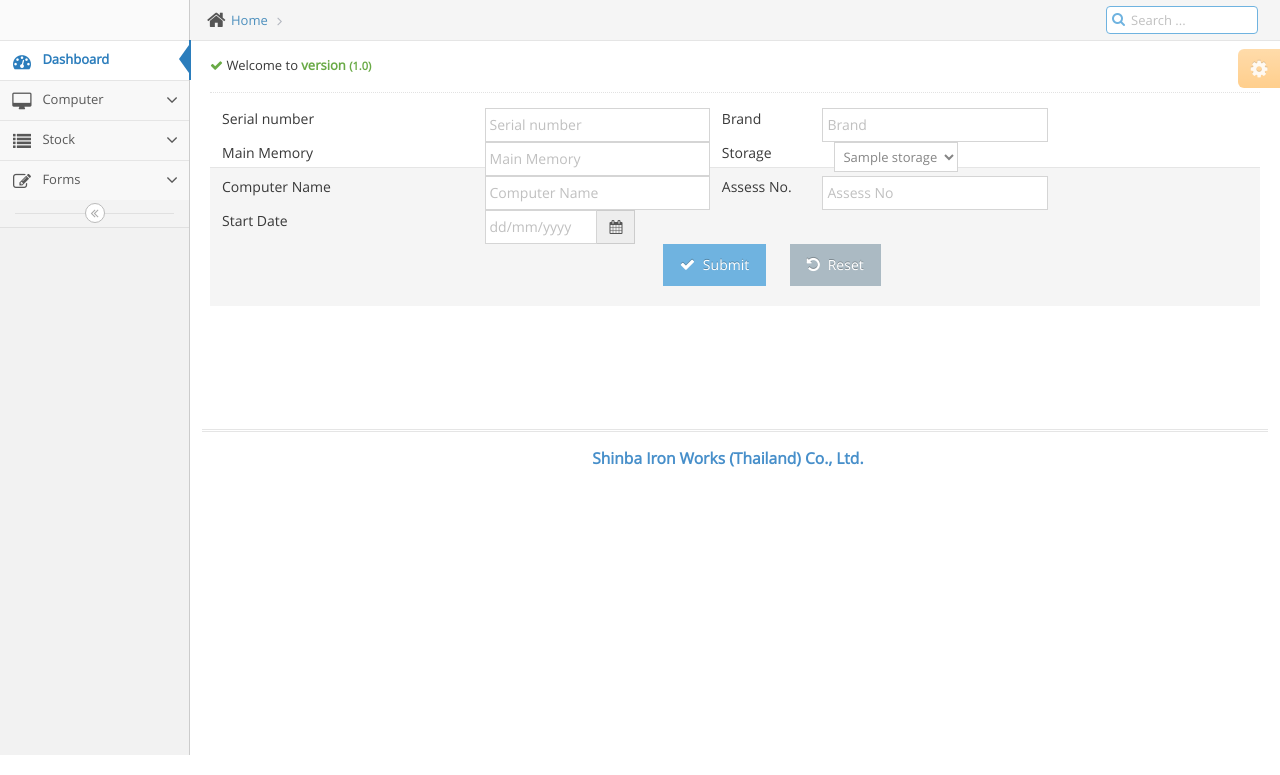
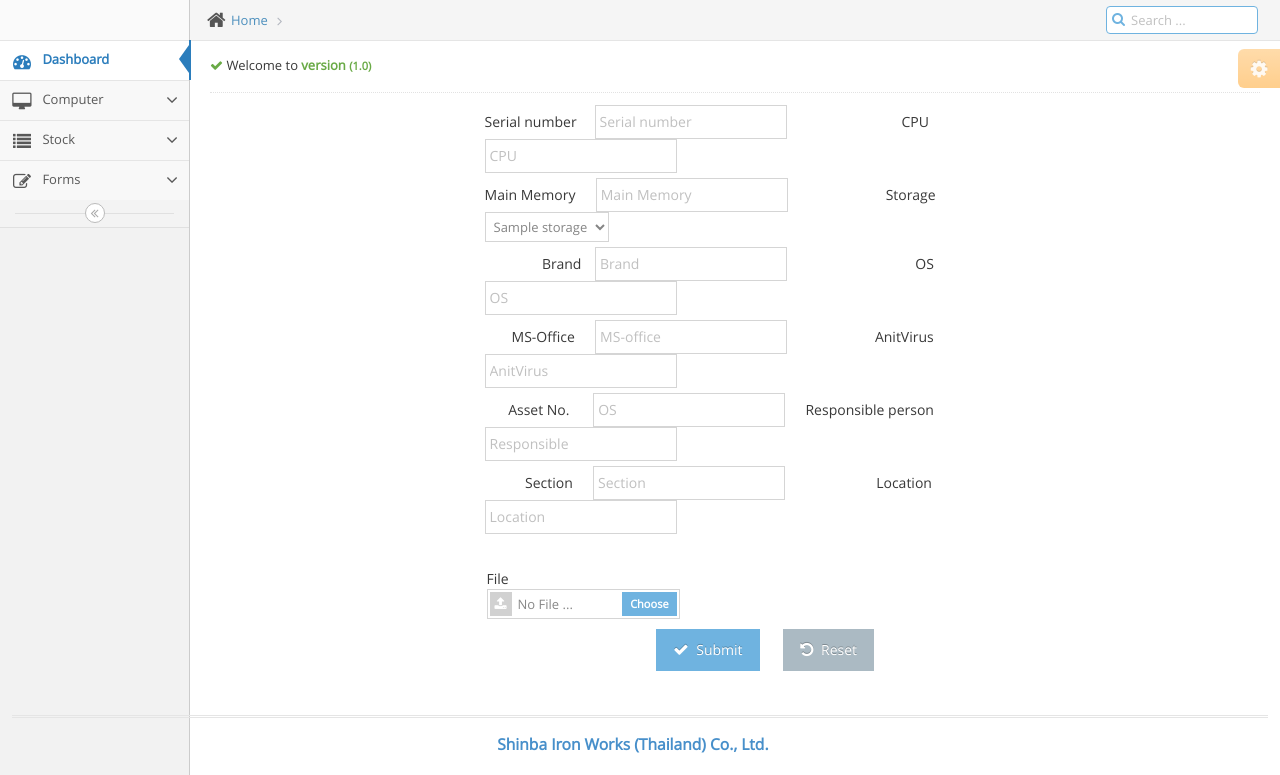
Before and after one commit to suwisa-yo/Registration, a PHP site: page /add_com.php in a window 1280 px wide; the page is wider, and only the part inside the window is pictured. Shown: the part 45-820 px from the top of that part. Run offline with PHP 8.4, Linux system fonts and the light colour scheme; the visitor is signed in with stand-in values (Sample User, id 1); tables that the repository leaves empty or names only in its code hold one stand-in row (values such as "Sample post").

Commit message:
save data

```diff
--- a/add_com.php
+++ b/add_com.php
@@ -37,6 +37,7 @@ date_default_timezone_set('Asia/Bangkok');
     <meta name="viewport" content="width=device-width, initial-scale=1.0, maximum-scale=1.0" />
 
     <!-- bootstrap & fontawesome -->
+    <link rel="stylesheet" href="assets/css/regStyle.css"/>
     <link rel="stylesheet" href="assets/css/bootstrap.min.css" />
     <link rel="stylesheet" href="assets/font-awesome/4.5.0/css/font-awesome.min.css" />
 
@@ -70,7 +71,14 @@ date_default_timezone_set('Asia/Bangkok');
 		<script src="assets/js/respond.min.js"></script>
 		<![endif]-->
 </head>
-
+<style>
+.container {
+  width: 50%;
+  height: 0%;
+  margin: 5px auto;
+  background: ;
+}
+</style>
 <body class="no-skin">
     <div id="navbar" class="navbar navbar-default          ace-save-state">
         <div class="navbar-container ace-save-state" id="navbar-container">
@@ -481,93 +489,98 @@ date_default_timezone_set('Asia/Bangkok');
                             <small>(1.0)</small>
                         </strong>
                     </div>
-                    <form id="formRegister" name="formRegister" method="post"  action="save_computer.php" >
-                        <div class="form-group">
-                            <!--Serial number-->
-                            <label class="col-sm-3 control-label no-padding-right" for="form-field-1"> Serial number
-                            </label>
 
-                            <div class="col-sm-8">
-                                <input type="text" name="serial_computer" id="serial_computer" placeholder="Serial number"
-                                    class="col-xs-8 col-sm-4" />
 
-                                <label class="col-sm-2 control-label no-padding-right" for="form-field-1"> Brand
-                                    &nbsp;</label>
-                                <input type="text" id="form-field-1" placeholder="Brand" class="col-xs-8 col-sm-4" />
+                    <form id="formRegister" name="formRegister" method="get"  action="save_computer.php" >
+
+
+
+                        <div class="container">
+                            <div class="outer">
+                             <div class="inner">
+                                    <label class="col-sm-0 control-label no-padding-right"  > Serial number  &nbsp;&nbsp;&nbsp;</label>
+                                        <input type="text" name="serial_computer" id="serial_computer" placeholder="Serial number"/>&nbsp;&nbsp;&nbsp;&nbsp;&nbsp;&nbsp;&nbsp;&nbsp;&nbsp;&nbsp;&nbsp;&nbsp;&nbsp;&nbsp;&nbsp;&nbsp;&nbsp;&nbsp;&nbsp;&nbsp;&nbsp;&nbsp;&nbsp;&nbsp;&nbsp;&nbsp;&nbsp;&nbsp;&nbsp;&nbsp;&nbsp;&nbsp;&nbsp;
+                                    <label class="col-sm-0"  > CPU &nbsp;</label>
+                                        <input type="text"  name="cpu_computer" id="cpu_computer" placeholder="CPU" />
                             </div>
                             </div>
-                        <!--Serial number,Brand-->
-
-                        <div class="form-group">
-                            <!--Main Memory-->
-
-                            <label class="col-sm-3 control-label no-padding-right" for="form-field-1"> Main Memory
-                            </label>
-
-                            <div class="col-sm-8">
-                                <input type="text" id="form-field-1" placeholder="Main Memory"
-                                    class="col-xs-8 col-sm-4" />
-
-                                <label class="col-sm-2 control-label no-padding-right" for="form-field-1"
-                                    class="col-xs-8 col-sm-4"> Storage &nbsp;</label>
-                                <div class="col-xs-5 col-sm-4">
-
-
-                                    <!-- <select name="storage" id="storage">
-
-                                        <option value="SSD">SSD</option>
-
-                                        <option value="HHD">HHD</option>
-                                    </select> -->
-
-									<select name="storage" id="storage">
+                        </div>
+                         <div class="container">
+                            <div class="outer">
+                             <div class="inner">
+                                    <label class="col-sm-0 control-label no-padding-right"  > Main Memory</label>&nbsp;&nbsp;&nbsp;&nbsp;&nbsp;
+                                        <input type="text" id="Main_Memory" name="Main_Memory" placeholder="Main Memory" /> &nbsp;&nbsp;&nbsp;&nbsp;&nbsp;&nbsp;&nbsp;&nbsp;&nbsp;&nbsp;&nbsp;&nbsp;&nbsp;&nbsp;&nbsp;&nbsp;&nbsp;&nbsp;&nbsp;&nbsp;&nbsp;&nbsp;&nbsp;&nbsp;&nbsp;&nbsp;&nbsp;
+                                    <label > Storage </label>
+                                        <select name="storage_computer" id="storage_computer">
                                              <?php
 
                                                 $q = "SELECT * FROM storage";
                                                 $qr = mysqli_query($conn,$q);
-
                                                 while($rs = mysqli_fetch_array($qr)){
                                                 ?>
-
-									<option value="<?=$rs['storage_id']?>"><?=$rs['storage_name']?></option>
+                                             <option value="<?=$rs['storage_name']?>"><?=$rs['storage_name']?></option>
                                             <?php } ?>
                                         </select>
                                 </div>
                             </div>
                         </div>
 
-                        <div class="form-group">
-                            <label class="col-sm-3 control-label no-padding-right" for="form-field-1"> Computer
-                                Name</label>
-                            <div class="col-sm-8">
-                                <input type="text" id="form-field-1" placeholder="Computer Name"
-                                    class="col-xs-8 col-sm-4" />
-                                <label class="col-sm-2 control-label no-padding-right" for="form-field-1"> Assess No.
-                                    &nbsp;</label>
-                                <input type="text" id="form-field-1" placeholder="Assess No"
-                                    class="col-xs-8 col-sm-4" />
+                        <div class="container">
+                            <div class="outer">
+                             <div class="inner">
+                            <!--Serial number-->&nbsp;&nbsp;&nbsp;&nbsp;&nbsp;&nbsp;&nbsp;&nbsp;&nbsp;&nbsp;&nbsp;&nbsp;&nbsp;&nbsp;&nbsp;&nbsp;
+                            <label class="col-sm-0 control-label no-padding-right" > Brand</label>&nbsp;&nbsp;&nbsp;
+                                <input type="text" name="brand" id="brand" placeholder="Brand"/>&nbsp;&nbsp;&nbsp;&nbsp;&nbsp;&nbsp;&nbsp;&nbsp;&nbsp;&nbsp;&nbsp;&nbsp;&nbsp;&nbsp;&nbsp;&nbsp;&nbsp;&nbsp;&nbsp;&nbsp;&nbsp;&nbsp;&nbsp;&nbsp;&nbsp;&nbsp;&nbsp;&nbsp;&nbsp;&nbsp;&nbsp;&nbsp;&nbsp;&nbsp;&nbsp;&nbsp;&nbsp;
+                                    <label class="col-sm-0 control-label no-padding-right"  >OS&nbsp;</label>
+                                <input type="text"  name="Os_computer" id="Os_computer" placeholder="OS"  />
                                 </div>
                             </div>
-                        <div class="form-group">
-                            <label class="col-sm-3 control-label no-padding-right" for="form-field-1"> Start Date
-                            </label>
-                            <div class="col-sm-2">
-                                <div class="input-group">
-                                    <input class="form-control date-picker" id="id-date-picker-1" type="text"
-                                        data-date-format="dd-mm-yyyy" placeholder="dd/mm/yyyy" />
-                                    <span class="input-group-addon">
-                                        <i class="fa fa-calendar bigger-90"></i>
-                                    </span>
+                        </div>
+                        <div class="container">
+                            <div class="outer">
+                             <div class="inner">&nbsp;&nbsp;&nbsp;&nbsp;&nbsp;&nbsp;&nbsp;
+                        <label class="col-sm-0 control-label no-padding-right" > MS-Office</label>&nbsp;&nbsp;&nbsp;&nbsp;&nbsp;
+                                <input type="text" name="ms_office" id="ms_office" placeholder="MS-office"/>&nbsp;&nbsp;&nbsp;&nbsp;&nbsp;&nbsp;&nbsp;&nbsp;&nbsp;&nbsp;&nbsp;&nbsp;&nbsp;&nbsp;&nbsp;&nbsp;&nbsp;&nbsp;&nbsp;&nbsp;&nbsp;&nbsp;&nbsp;&nbsp;&nbsp;
+                                <label class="col-sm-0 control-label no-padding-right" > AnitVirus&nbsp;</label>
+                                <input type="text" name="anitVirus"  id="anitVirus" placeholder="AnitVirus"/>
                                 </div>
                             </div>
-                            <p> <br> &nbsp;&nbsp; &nbsp;</br></p>
-                            <div class="clearfix form-actions">
+                        </div>
+
+                        <div class="container">
+                            <div class="outer">
+                             <div class="inner">&nbsp;&nbsp;&nbsp;&nbsp;&nbsp;&nbsp;
+                        <label class="col-sm-0 control-label no-padding-right" > Asset No.</label>&nbsp;&nbsp;&nbsp;&nbsp;&nbsp;&nbsp;
+                                <input type="text" name="Asset_no"id="Asset_no" placeholder="OS"/>&nbsp;&nbsp;&nbsp;&nbsp;&nbsp;
+                                <label class="col-sm-0 control-label no-padding-right" >Responsible person&nbsp;</label>
+                                <input type="text"  name="responsible"  id="responsible" placeholder="Responsible"/>
+                                </div>
+                            </div>
+                        </div>
+                        <div class="container">
+                            <div class="outer">
+                             <div class="inner">&nbsp;&nbsp;&nbsp;&nbsp;&nbsp;&nbsp;&nbsp;&nbsp;&nbsp;&nbsp;&nbsp;
+                        <label class="col-sm-0 control-label no-padding-right" >Section</label>&nbsp;&nbsp;&nbsp;&nbsp;&nbsp;
+                                <input type="text" name="section"id="section" placeholder="Section"/>&nbsp;&nbsp;&nbsp;&nbsp;&nbsp;&nbsp;&nbsp;&nbsp;&nbsp;&nbsp;&nbsp;&nbsp;&nbsp;&nbsp;&nbsp;&nbsp;&nbsp;&nbsp;&nbsp;&nbsp;&nbsp;&nbsp;&nbsp;&nbsp;&nbsp;&nbsp;
+                                <label class="col-sm-0 control-label no-padding-right" >Location&nbsp;</label>
+                                <input type="text"  name="location"  id="location" placeholder="Location"/>
+                                </div>
+                            </div>
+                        </div>
+                        </div>
+                        <div class="container">
+                            <div class="outer">
+										<div class="col-sm-5">
+                                                <label>File<input type="file" name="filUpload" id="id-input-file-1" /></label>
+
+											</div>
+										</div>
+                                        </div>
                                 <div class="col-md-offset-5 col-md-9">
                                     <button class="btn btn-info"   type="submit" name="button" id="button" >
                                         <i class="ace-icon fa fa-check bigger-110"></i>
                                         Submit
                                     </button>
-
                                     &nbsp; &nbsp; &nbsp;
                                     <button class="btn" type="reset">
                                         <i class="ace-icon fa fa-undo bigger-110"></i>
--- /dev/null
+++ b/assets/css/regStyle.css
@@ -0,0 +1 @@
+div.form-group{
```
Also changed, not shown: save_computer.php (+27 -18 lines). Lines whose indentation alone changed are shown as unchanged.
